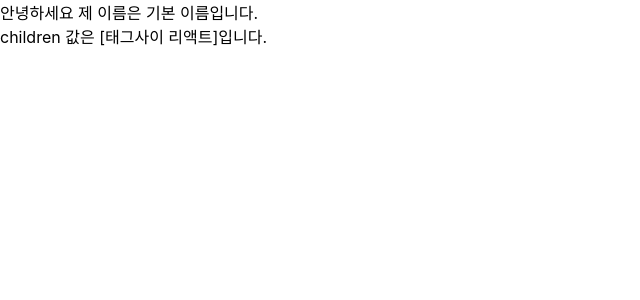
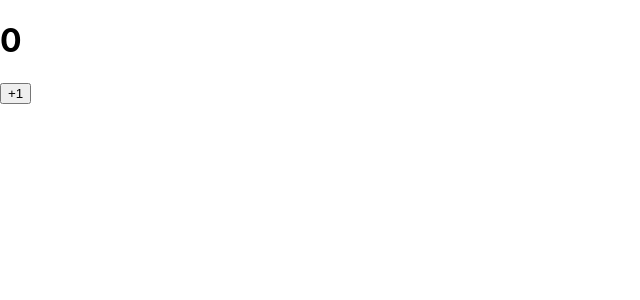
Before and after one commit to RecklessK/hello-react, a React (Create React App) app in the folder hello-react/: page / in a window 1280 px wide. Shown: the top 300 px of the page, without its empty margins (0-640 px from the left). Built offline with nearby package versions, Linux system fonts and the light colour scheme.

Commit message:
106p
state start

```diff
--- a/hello-react/src/App.js
+++ b/hello-react/src/App.js
@@ -1,9 +1,9 @@
 import React, { Component } from "react";
-import MyComponent from "./MyComponent";
+import Counter from "./Counter";
 
 class App extends Component {
   render() {
-    return <MyComponent>[태그사이 리액트]</MyComponent>;
+    return <Counter />;
   }
 }
 
--- /dev/null
+++ b/hello-react/src/Counter.js
@@ -0,0 +1,30 @@
+import React, { Component } from "react";
+
+class Counter extends Component {
+  constructor(props) {
+    super(props);
+    // state의 초기값 설정하기
+    this.state = {
+      number: 0,
+    };
+  }
+  render() {
+    const { number } = this.state; // state를 조회할 때는 this.state로 조회한다.
+    return (
+      <div>
+        <h1>{number}</h1>
+        <button
+          // onClick을 통해 버튼이 클릭되었을 때 호출할 함수를 지정합니다.
+          onClick={() => {
+            // this.setState를 사용하여 state에 새로운 값을 넣을 수 있다.
+            this.setState({ number: number + 1 });
+          }}
+        >
+          +1
+        </button>
+      </div>
+    );
+  }
+}
+
+export default Counter;
--- a/hello-react/src/MyComponent.js
+++ b/hello-react/src/MyComponent.js
@@ -1,18 +1,50 @@
-import React from "react";
+// import React from "react";
+import React, { Component } from "react";
+import PropTypes from "prop-types";
 
-const MyComponent = (props) => {
-  const { name, children } = props;
+// const MyComponent = ({ name, favoriteNumber, children }) => {
+//   return (
+//     <div>
+//       안녕하세요 제 이름은 {name}입니다.
+//       <br></br>children 값은 {children}
+//       입니다.
+//       <br />
+//       내가 좋아하는 숫자는 {favoriteNumber || 7} 이다.
+//     </div>
+//   );
+// };
+
+// MyComponent.defaultProps = {
+//   name: "기본 이름",
+// };
+
+// MyComponent.propTypes = {
+//   name: PropTypes.string,
+//   favoriteNumber: PropTypes.number.isRequired,
+// };
+
+class MyComponent extends Component {
+  render() {
+    const { name, favoriteNumber, children } = this.props;
     return (
       <div>
         안녕하세요 제 이름은 {name}입니다.
         <br></br>children 값은 {children}
         입니다.
+        <br />
+        내가 좋아하는 숫자는 {favoriteNumber || 7} 이다.
       </div>
     );
-};
+  }
+}
 
 MyComponent.defaultProps = {
   name: "기본 이름",
 };
 
+MyComponent.propTypes = {
+  name: PropTypes.string,
+  favoriteNumber: PropTypes.number.isRequired,
+};
+
 export default MyComponent;
```
Lines whose indentation alone changed are shown as unchanged.
